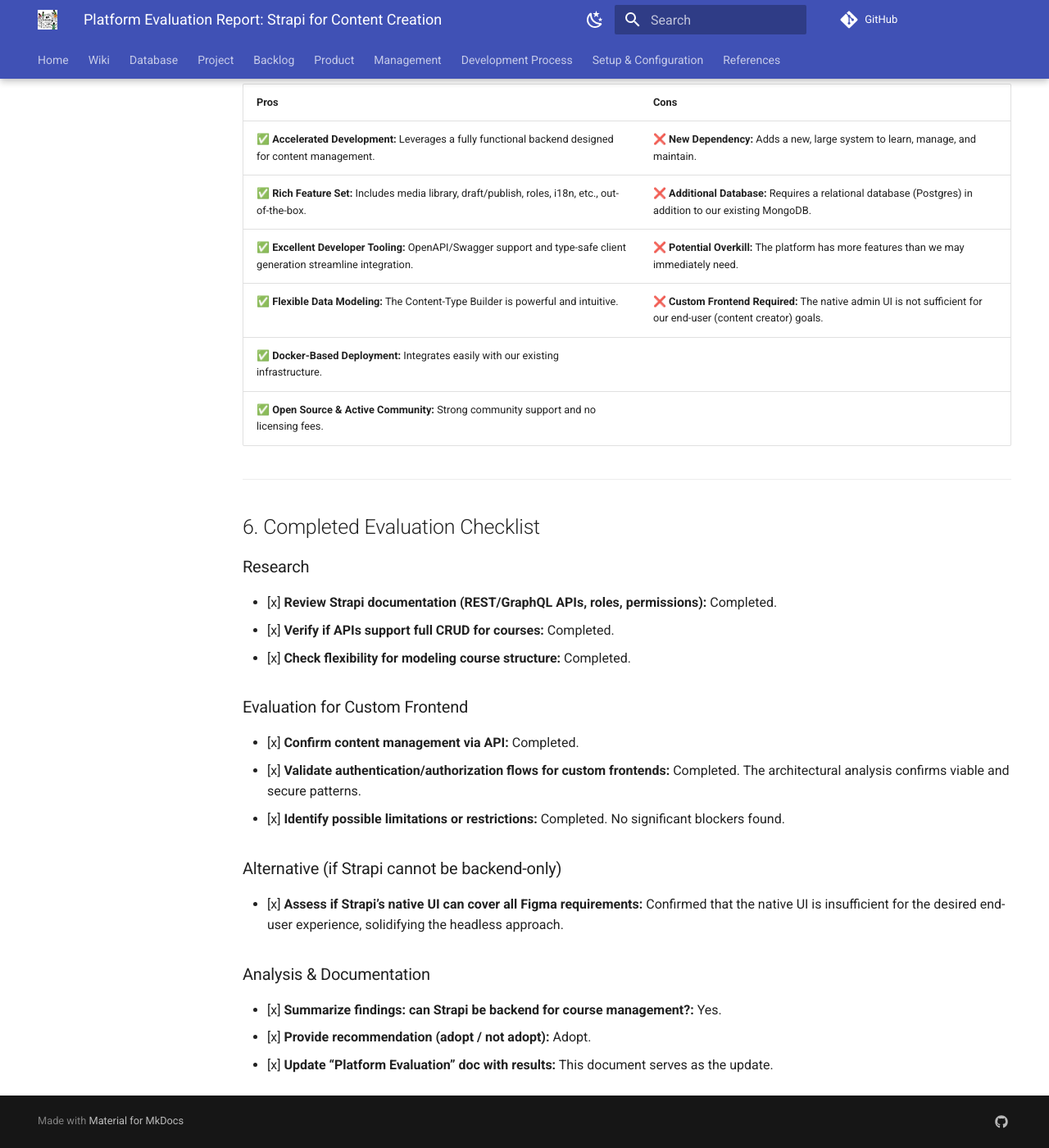
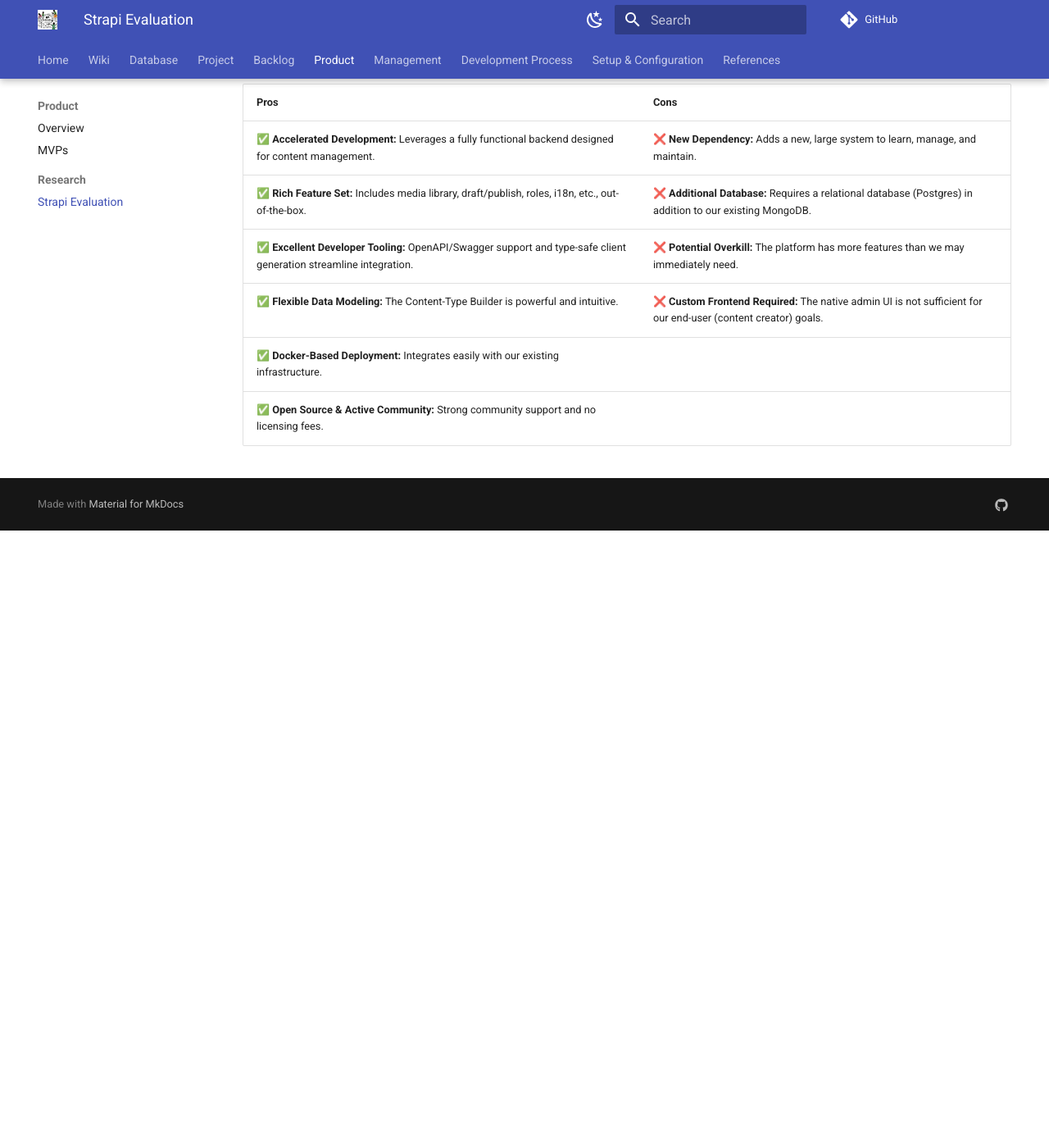
Before and after one commit to ErasmusEgalitarian/educado-docs, an MkDocs documentation site: the page built from docs/product/research/strapi-evaluation.md, in a window 1280 px wide and 1400 px high, scrolled down 9211 px. Shown: the whole window at 82% size. Built offline with MkDocs 1.6.1 and Material for MkDocs 9.7.7, drawn with Linux system fonts in a browser that asks for light colours; comment, search, counter and statistics services are not loaded; after the commit the page ends 9858 px from its top, so only the background shows below that.

Commit message:
Strapi-research Co-authored-by: Oliver Roed <oliver@roedscholer.dk>

````diff
--- a/docs/project/strapi/strapi-evaluation.md
+++ b/docs/product/research/strapi-evaluation.md
@@ -25,7 +25,7 @@
 *   **Media Library:** A comprehensive solution for asset management.
     *   **Full CRUD API:** All assets can be programmatically uploaded, modified, and deleted.
     *   **Web UI for Management:** The admin panel includes a visual media library for easy manual management. This allows administrators to browse, edit metadata (alt text, captions), and organize assets without needing developer intervention, simplifying long-term maintenance.
-    ![media-library](media-library.png)
+    ![media-library](../../assets/strapi/media-library.png)
     *   **Format Support:** Natively handles images, video, audio, and other files.
     *   **Optimization:** Provides automatic asset optimization, including compression and the generation of responsive formats (small, medium, large), which is crucial for performance on low-end devices.
     *   **Provider Support:** Supports local storage for development and can connect to cloud providers like AWS S3 for production.
@@ -40,7 +40,7 @@
 *   **Visual Schema Design:** It allows developers to create complex data structures with relations, components, and various field types (Text, Number, Media, JSON, etc.) without writing SQL or manual migration scripts. Strapi handles all database management automatically.
 *   **Component-Based Architecture:** I was able to create reusable "Components" (like `quiz_option`) and nest them within larger structures. I also leveraged "Dynamic Zones" to create flexible layouts where content creators can mix different types of content (e.g., `Lessons` and `Quizzes`) within a `Section`. This perfectly matches the Figma prototype's requirements. It also allows for flexible future enhancements.
 
-![content-type-builder](content-type-builder.png)
+![content-type-builder](../../assets/strapi/content-type-builder.png)
 *As seen above, a `Course Section` is modeled with a title, a relation to a `Course`, and a Dynamic Zone (`content_items`) that can contain a mix of Lessons or Quizzes.*
 
 ### 3.3. Developer Experience
@@ -61,8 +61,8 @@
 };
 ```
 
-![swagger](swagger.png)
-![swagger2](swagger2.png)
+![swagger](../../assets/strapi/swagger.png)
+![swagger2](../../assets/strapi/swagger2.png)
 
 #### 3.3.2. Powerful & Flexible Data Querying
 Strapi's query engine allows frontend developers to tailor API responses to their exact needs without requiring custom backend endpoints.
@@ -76,7 +76,7 @@
 
 While the goal is to build a custom frontend for content creators, Strapi's built-in Content Manager provides immense value for developers and administrators. It serves as a "raw" data browser, allowing for quick data entry for testing, debugging, and administrative oversight. Access is controlled by a granular roles and permissions system.
 
-![content-manager](content-manager.png)
+![content-manager](../../assets/strapi/content-manager.png)
 
 ## 4. Architectural Analysis
 
@@ -84,7 +84,7 @@
 
 *   **Overall System:** The ecosystem will consist of the Mobile App and a new Website frontend, supported by the existing NodeJS backend and the new Strapi backend.
 
-![architecture](architecture.svg)
+![architecture](../../assets/strapi/architecture.svg)
 
 
 ### Solution 1: Centralized Proxy via NodeJS
@@ -124,25 +124,3 @@
 | ✅ **Flexible Data Modeling:** The Content-Type Builder is powerful and intuitive. | ❌ **Custom Frontend Required:** The native admin UI is not sufficient for our end-user (content creator) goals. |
 | ✅ **Docker-Based Deployment:** Integrates easily with our existing infrastructure. | |
 | ✅ **Open Source & Active Community:** Strong community support and no licensing fees. | |
-
----
-
-## 6. Completed Evaluation Checklist
-
-### Research
-- [x] **Review Strapi documentation (REST/GraphQL APIs, roles, permissions):** Completed.
-- [x] **Verify if APIs support full CRUD for courses:** Completed.
-- [x] **Check flexibility for modeling course structure:** Completed.
-
-### Evaluation for Custom Frontend
-- [x] **Confirm content management via API:** Completed.
-- [x] **Validate authentication/authorization flows for custom frontends:** Completed. The architectural analysis confirms viable and secure patterns.
-- [x] **Identify possible limitations or restrictions:** Completed. No significant blockers found.
-
-### Alternative (if Strapi cannot be backend-only)
-- [x] **Assess if Strapi’s native UI can cover all Figma requirements:** Confirmed that the native UI is insufficient for the desired end-user experience, solidifying the headless approach.
-
-### Analysis & Documentation
-- [x] **Summarize findings: can Strapi be backend for course management?:** Yes.
-- [x] **Provide recommendation (adopt / not adopt):** Adopt.
-- [x] **Update “Platform Evaluation” doc with results:** This document serves as the update.
--- a/mkdocs.yml
+++ b/mkdocs.yml
@@ -95,6 +95,8 @@
   - Product:
     - Overview: product/overview.md
     - MVPs: product/mvp.md
+    - Research:
+        - Strapi Evaluation: product/research/strapi-evaluation.md
   - Management:
     - Roadmap: management/roadmap.md
     - Workflow: management/workflow.md
````
Also changed, not shown: docs/index.md (+9 -9 lines), docs/assets/strapi/architecture.svg (renamed from docs/project/strapi/architecture.svg), docs/assets/strapi/content-manager.png (renamed from docs/project/strapi/content-manager.png), docs/assets/strapi/content-type-builder.png (renamed from docs/project/strapi/content-type-builder.png), docs/assets/strapi/media-library.png (renamed from docs/project/strapi/media-library.png), docs/assets/strapi/swagger.png (renamed from docs/project/strapi/swagger.png), docs/assets/strapi/swagger2.png (renamed from docs/project/strapi/swagger2.png).
